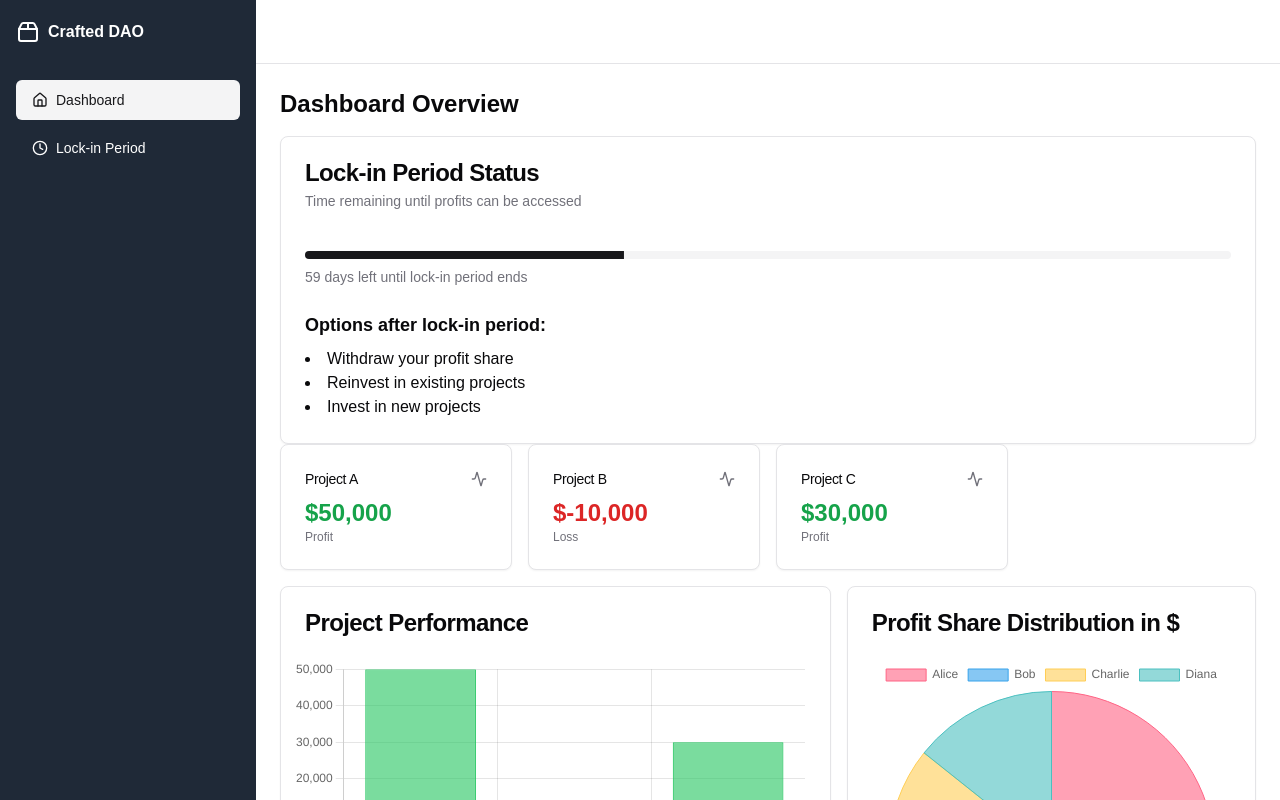
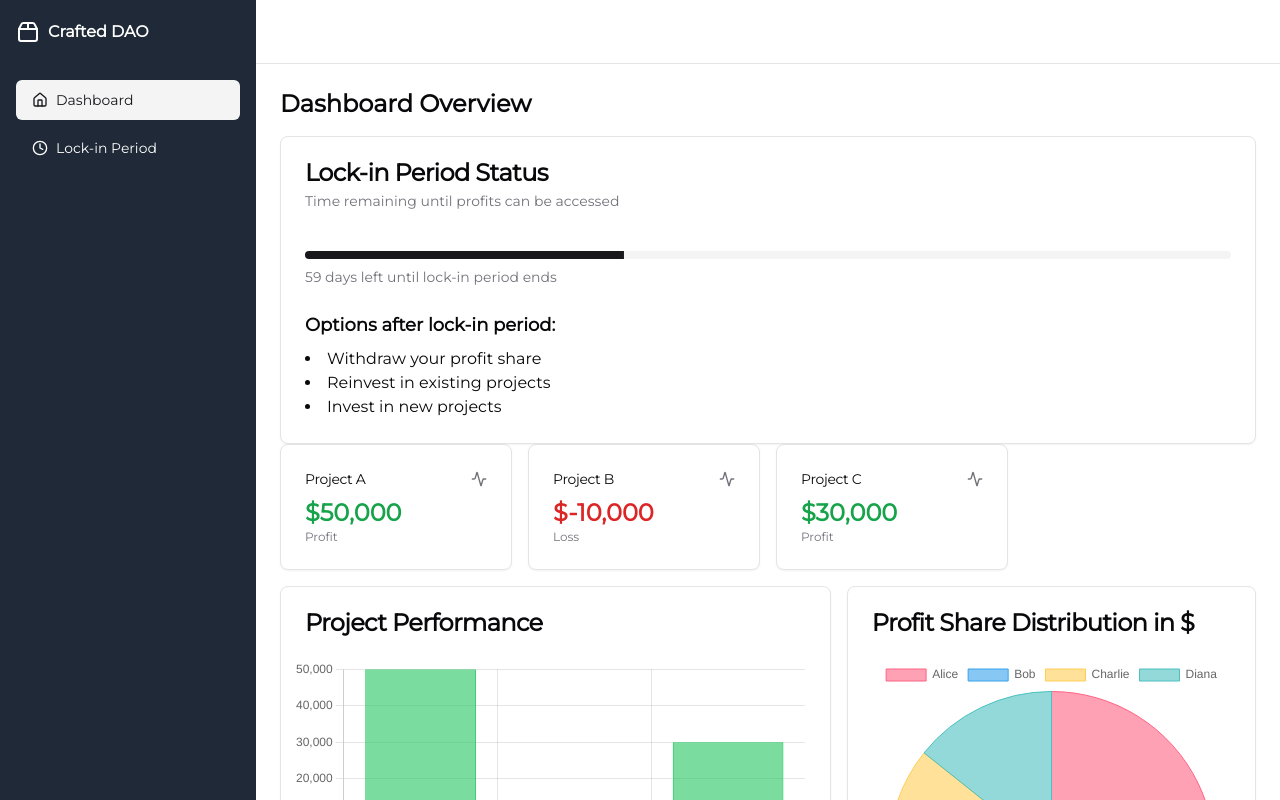
Before and after one commit to andrestack/crafted-dao, a Next.js app: page / in a window 1280 px wide. Shown: the top 800 px of the page. Built offline with nearby package versions, Linux system fonts and the light colour scheme.

Commit message:
feat: add brand fonts to tailwind config

```diff
--- a/src/app/api/data/route.ts
+++ b/src/app/api/data/route.ts
@@ -18,7 +18,7 @@ export async function GET() {
 
     const sheets = google.sheets({ version: "v4", auth });
 
-    const spreadsheetId = "1xEpxYfktTmMJG3aXCkaZz2W7_0COGPN7ToTsnUPUxoA";
+    const spreadsheetId = process.env.SPREADSHEET_ID;
     const range = "Overview!A1:O35";
 
     const response = await sheets.spreadsheets.values.get({
--- a/src/app/globals.css
+++ b/src/app/globals.css
@@ -2,9 +2,9 @@
 @tailwind components;
 @tailwind utilities;
 
-body {
+/* body {
   font-family: Arial, Helvetica, sans-serif;
-}
+} */
 
 @layer utilities {
   .text-balance {
--- a/src/app/layout.tsx
+++ b/src/app/layout.tsx
@@ -2,15 +2,25 @@ import type { Metadata } from "next";
 import localFont from "next/font/local";
 import "./globals.css";
 
-const geistSans = localFont({
-  src: "./fonts/GeistVF.woff",
-  variable: "--font-geist-sans",
-  weight: "100 900",
+// const geistSans = localFont({
+//   src: "./fonts/GeistVF.woff",
+//   variable: "--font-geist-sans",
+//   weight: "100 900",
+// });
+// const geistMono = localFont({
+//   src: "./fonts/GeistMonoVF.woff",
+//   variable: "--font-geist-mono",
+//   weight: "100 900",
+// });
+
+const leagueSpartan = localFont({
+  src: "./fonts/LeagueSpartan-Bold.woff",
+  variable: "--font-league-spartan-bold",
 });
-const geistMono = localFont({
-  src: "./fonts/GeistMonoVF.woff",
-  variable: "--font-geist-mono",
-  weight: "100 900",
+
+const montserrat = localFont({
+  src: "./fonts/Montserrat-Regular.woff",
+  variable: "--font-montserrat",
 });
 
 export const metadata: Metadata = {
@@ -26,7 +36,7 @@ export default function RootLayout({
   return (
     <html lang="en">
       <body
-        className={`${geistSans.variable} ${geistMono.variable} antialiased`}
+        className={`${leagueSpartan.variable} ${montserrat.variable} antialiased`}
       >
         {children}
       </body>
--- a/src/app/page.tsx
+++ b/src/app/page.tsx
@@ -3,6 +3,8 @@ import { DaoDashboard } from "@/components/DaoDashboard";
 
 export default function Home() {
   return (
-    <DaoDashboard />
+    <div className="font-montserrat">
+      <DaoDashboard />
+    </div>
   )
 }
--- a/tailwind.config.ts
+++ b/tailwind.config.ts
@@ -9,6 +9,10 @@ const config: Config = {
   ],
   theme: {
   	extend: {
+		fontFamily: {
+			'league-spartan-bold': ['var(--font-league-spartan-bold)'],
+			'montserrat': ['var(--font-montserrat)']
+		},
   		colors: {
   			background: 'hsl(var(--background))',
   			foreground: 'hsl(var(--foreground))',
```
